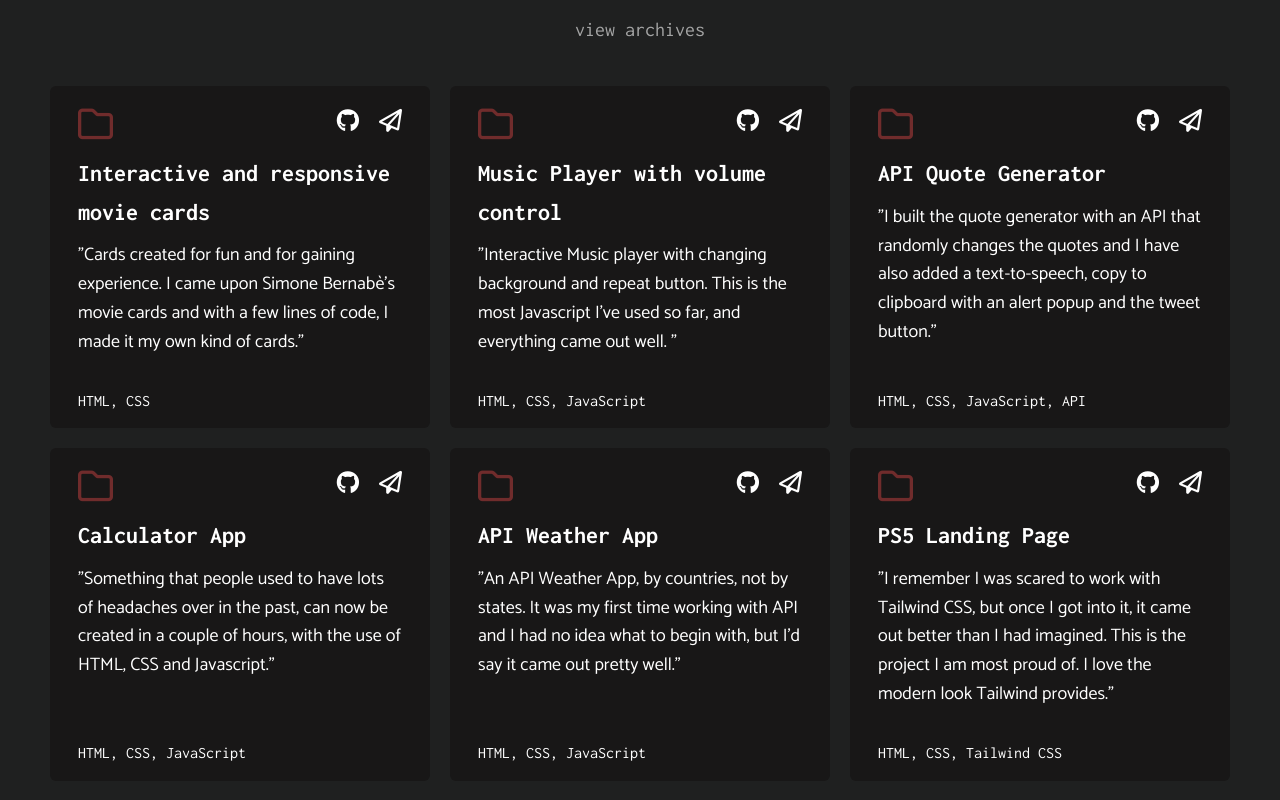
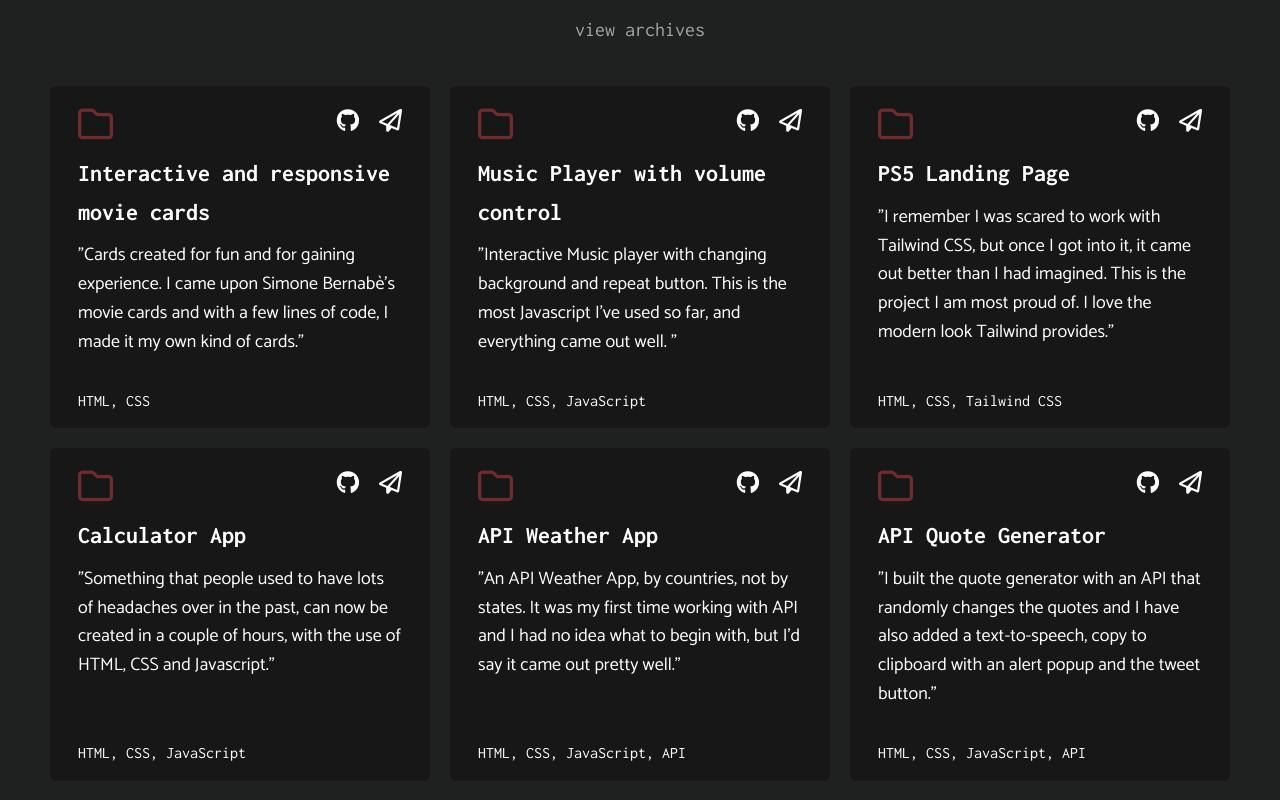
Before and after one commit to CiurescuP/my-website, a plain HTML site: page index.html in a window 1280 px wide. Shown: the part 2242-3042 px from the top of the page. Drawn offline with nearby package versions, Linux system fonts and the light colour scheme.

Commit message:
Update index.html

```diff
--- a/index.html
+++ b/index.html
@@ -142,6 +142,27 @@
                 <i class="fa-regular fa-folder"></i>
               </div>
               <span class="external-links">
+                <a class="github-icon" href="https://github.com/CiurescuP/landing-page" target="_blank">
+                  <i class="fa-brands fa-github"></i>
+              </a>
+                <a class="open-icon" href="https://ciurescup.github.io/landing-page/" target="_blank">
+                  <i class="fa-regular fa-paper-plane"></i>
+              </a>
+              </span>
+            </div>
+            <div class="card-title">PS5 Landing Page</div>
+            <div class="card-desc">
+              "I remember I was scared to work with Tailwind CSS, but once I got into it, it came out better than I had imagined. This is the project I am most proud of. I love the modern look Tailwind provides."
+            </div>
+            <div class="card-tech">HTML, CSS, Tailwind CSS</div>
+          </li>
+
+        <!--   <li class="projects-card">
+            <div class="card-header">
+              <div class="folder-icon">
+                <i class="fa-regular fa-folder"></i>
+              </div>
+              <span class="external-links">
                 <a class="github-icon" href="https://github.com/CiurescuP/quote-generator" target="_blank">
                   <i class="fa-brands fa-github"></i>
               </a>
@@ -155,7 +176,7 @@
               "I built the quote generator with an API that randomly changes the quotes and I have also added a text-to-speech, copy to clipboard with an alert popup and the tweet button."
             </div>
             <div class="card-tech">HTML, CSS, JavaScript, API</div>
-          </li>
+          </li> -->
 
           <li class="projects-card">
             <div class="card-header">
@@ -196,7 +217,7 @@
             <div class="card-desc">
               "An API Weather App, by countries, not by states. It was my first time working with API and I had no idea what to begin with, but I'd say it came out pretty well."
             </div>
-            <div class="card-tech">HTML, CSS, JavaScript </div>
+            <div class="card-tech">HTML, CSS, JavaScript, API </div>
           </li>
 
           <li class="projects-card">
@@ -205,19 +226,19 @@
                 <i class="fa-regular fa-folder"></i>
               </div>
               <span class="external-links">
-                <a class="github-icon" href="https://github.com/CiurescuP/landing-page" target="_blank">
+                <a class="github-icon" href="https://github.com/CiurescuP/quote-generator" target="_blank">
                   <i class="fa-brands fa-github"></i>
               </a>
-                <a class="open-icon" href="https://ciurescup.github.io/landing-page/" target="_blank">
+                <a class="open-icon" href="https://ciurescup.github.io/quote-generator/" target="_blank">
                   <i class="fa-regular fa-paper-plane"></i>
               </a>
               </span>
             </div>
-            <div class="card-title">PS5 Landing Page</div>
+            <div class="card-title">API Quote Generator</div>
             <div class="card-desc">
-              "I remember I was scared to work with Tailwind CSS, but once I got into it, it came out better than I had imagined. This is the project I am most proud of. I love the modern look Tailwind provides."
+              "I built the quote generator with an API that randomly changes the quotes and I have also added a text-to-speech, copy to clipboard with an alert popup and the tweet button."
             </div>
-            <div class="card-tech">HTML, CSS, Tailwind CSS</div>
+            <div class="card-tech">HTML, CSS, JavaScript, API</div>
           </li>
           </ul>
     </section>
```
